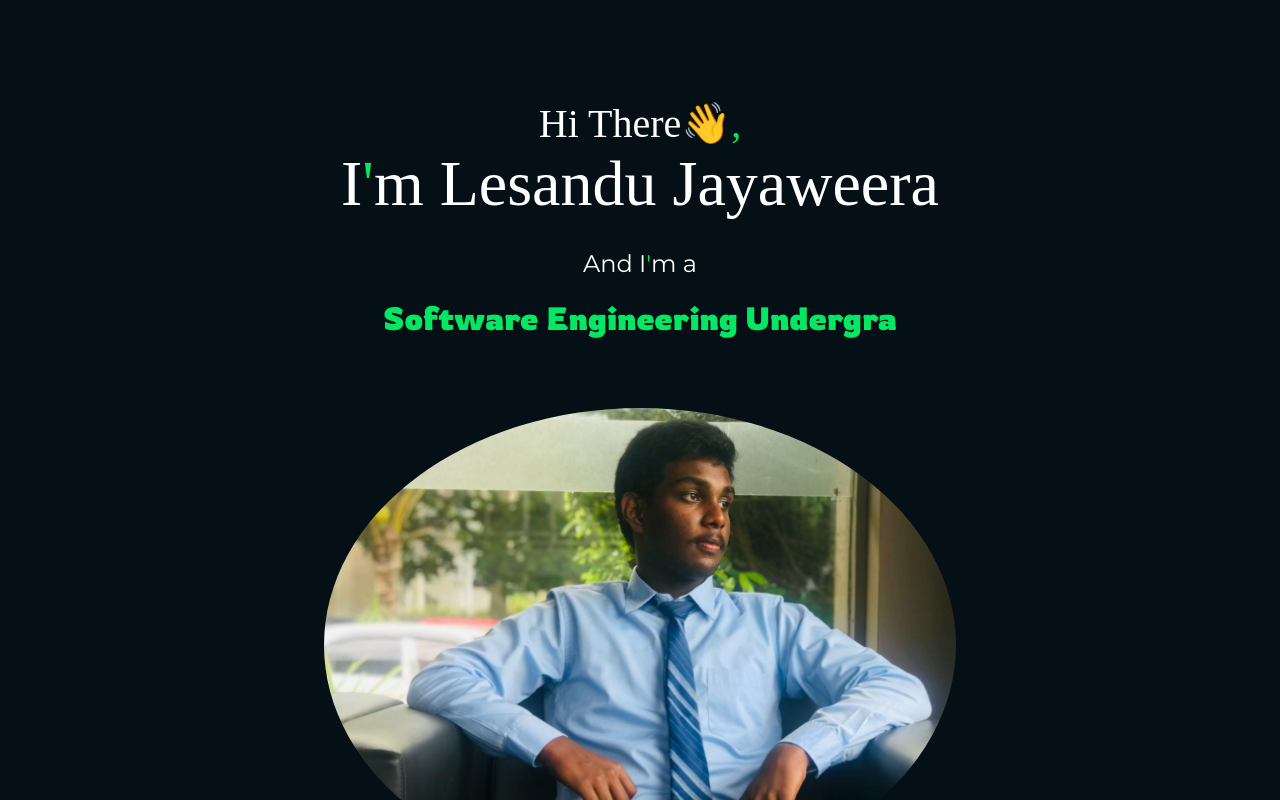
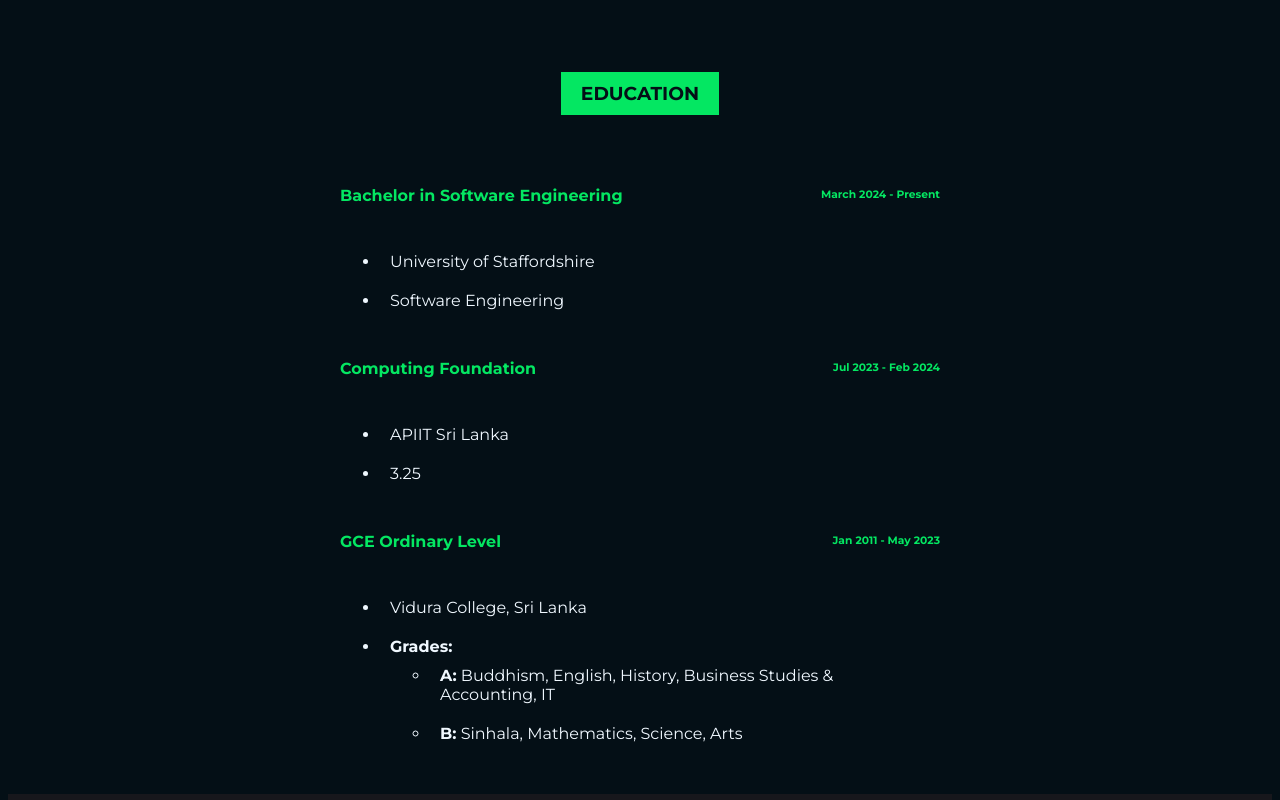
Before and after one commit to lesajayaweera/my_potofolio, a React (Vite) app: page / in a window 1280 px wide. Shown: the top 800 px of the page. Built offline with nearby package versions, Linux system fonts and the light colour scheme.

Commit message:
did the Cv reusable

```diff
--- a/src/App.jsx
+++ b/src/App.jsx
@@ -7,7 +7,7 @@
 function App(){
   return (
     <>
-      <Home></Home>
+      <Resume></Resume>
 
 
     </>
--- a/src/Body/Compornents/CV/CV.module.css
+++ b/src/Body/Compornents/CV/CV.module.css
@@ -0,0 +1,30 @@
+.header{
+    color:#040F16;
+    text-align: center;
+    text-transform: uppercase;
+    background-color: #04E762;
+    padding: 10px 20px;
+
+}
+.mainContainer{
+    display: grid;
+    grid-template-rows: 140px 1fr  ;
+    place-content: center;
+    place-items: center;
+    margin: 15px;
+    width: 600px;
+}
+.headingContainer{
+    display: flex;
+    gap: 15px;
+    justify-content: space-between;
+    align-items: end;
+    width: 100%;
+    color: #04E762;
+}
+.ul li{
+    padding: 10px;
+}
+.container{
+    width: 600px;
+}
--- a/src/Body/Compornents/CV/Cv.jsx
+++ b/src/Body/Compornents/CV/Cv.jsx
@@ -1,11 +1,40 @@
-import styles from "./CV.module.css"
+import styles from "./CV.module.css";
 
-function CV(){
-    return(
-        <div className={styles.mainContainer}>
-            <p>MainSection</p>
+function CV({ header, educationList }) {
+  return (
+    <div className={styles.mainContainer}>
+      <h3 className={styles.header}>{header}</h3>
+      {educationList.map((element, index) => (
+        <div key={index} className={styles.container}>
+          <div className={styles.headingContainer}>
+            <h4>{element.degree}</h4>
+            <h6>{element.duration}</h6>
+          </div>
+          <ul className={styles.ul}>
+            <li>{element.institution}</li>
+            {/* Conditionally check if `grades` is an object */}
+            <li>
+              {typeof element.grades === "object" ? (
+                <div>
+                  <strong>Grades:</strong>
+                  <ul>
+                    <li>
+                      <strong>A:</strong> {element.grades.A.join(", ")}
+                    </li>
+                    <li>
+                      <strong>B:</strong> {element.grades.B.join(", ")}
+                    </li>
+                  </ul>
+                </div>
+              ) : (
+                element.grades
+              )}
+            </li>
+          </ul>
         </div>
-    )
+      ))}
+    </div>
+  );
 }
 
 export default CV;
--- a/src/Body/Section/SectionResume/SectionResume.jsx
+++ b/src/Body/Section/SectionResume/SectionResume.jsx
@@ -1,11 +1,38 @@
-import styles from "./SectionResume.module.css"
-import CV from "../../Compornents/CV/Cv"
-function SectionResume(){
-    return(
-        <section className={styles.section}>
-            <p>Hello</p>
-            <CV></CV>
-        </section>
-    )
+import styles from "./SectionResume.module.css";
+import CV from "../../Compornents/CV/Cv";
+
+function SectionResume() {
+  const educationData = [
+    {
+      degree: "Bachelor in Software Engineering",
+      institution: "University of Staffordshire",
+      grades: "Software Engineering",
+      duration: "March 2024 - Present",
+    },
+    {
+      degree: "Computing Foundation",
+      institution: "APIIT Sri Lanka",
+      grades: "3.25",
+      duration: "Jul 2023 - Feb 2024",
+    },
+    {
+      degree: "GCE Ordinary Level",
+      institution: "Vidura College, Sri Lanka",
+      grades: {
+        A: ["Buddhism", "English", "History", "Business Studies & Accounting", "IT"],
+        B: ["Sinhala", "Mathematics", "Science", "Arts"],
+      },
+      duration: "Jan 2011 - May 2023",
+    },
+  ];
+
+  return (
+    <section className={styles.section}>
+      <div className={styles.container}>
+        <CV header="Education" educationList={educationData} />
+      </div>
+    </section>
+  );
 }
-export default SectionResume
+
+export default SectionResume;
--- a/src/Body/Section/SectionResume/SectionResume.module.css
+++ b/src/Body/Section/SectionResume/SectionResume.module.css
@@ -1,3 +1,12 @@
 .section {
     color: aliceblue;
+    font-family:  "Montserrat", sans-serif;
 }
+.container{
+    display:  flex;
+    flex-direction: row;
+    flex-wrap: wrap;
+    align-items: center;
+    justify-content: center;
+    gap: 50px;
+}
```
